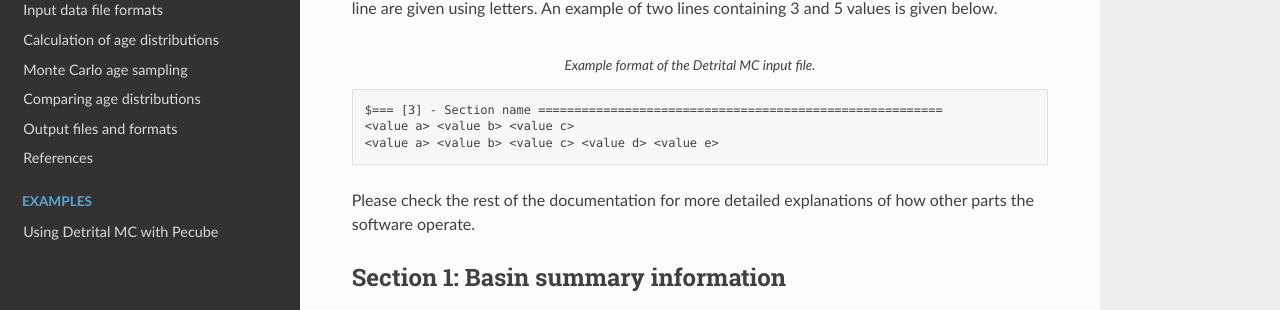
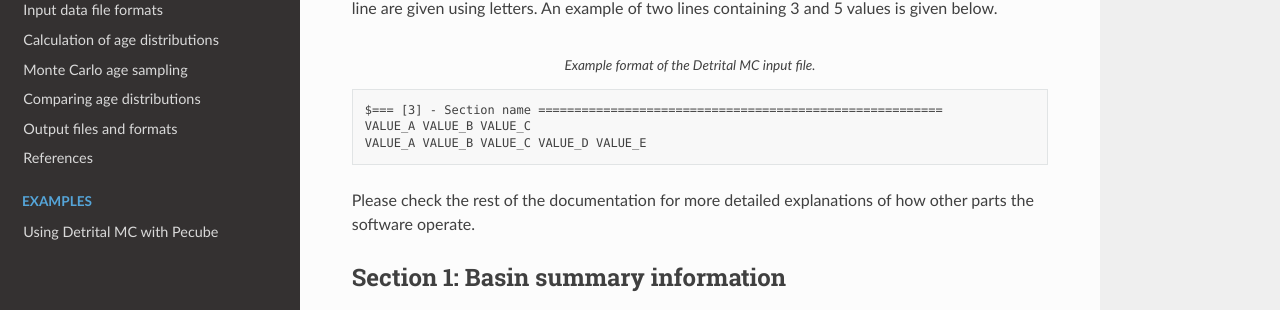
Before and after one commit to HUGG/Detrital-MC, a Sphinx documentation site: the page built from docs/source/manual/input-file.rst, in a window 1280 px wide and 900 px high. Shown: the part 357-667 px from the top of the window. Built offline with Sphinx 7.4.7 and the Read the Docs theme 2.0.0, drawn with Linux system fonts in a browser that asks for light colours.

Commit message:
Minor formatting update

```diff
--- a/docs/source/manual/input-file.rst
+++ b/docs/source/manual/input-file.rst
@@ -14,8 +14,8 @@ An example of two lines containing 3 and 5 values is given below.
     :caption: Example format of the Detrital MC input file.
 
     $=== [3] - Section name ========================================================
-    <value a> <value b> <value c>
-    <value a> <value b> <value c> <value d> <value e>
+    VALUE_A VALUE_B VALUE_C
+    VALUE_A VALUE_B VALUE_C VALUE_D VALUE_E
 
 Please check the rest of the documentation for more detailed explanations of how other parts the software operate.
 
```
